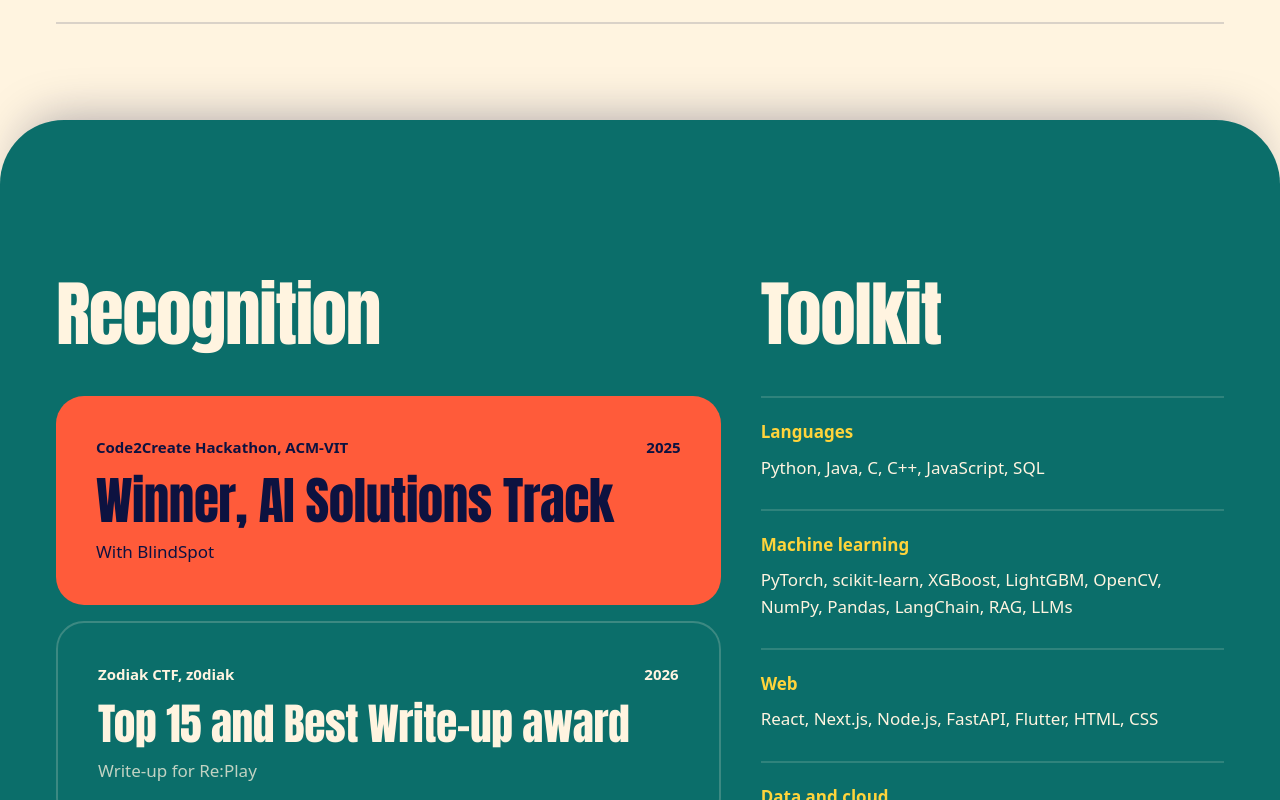
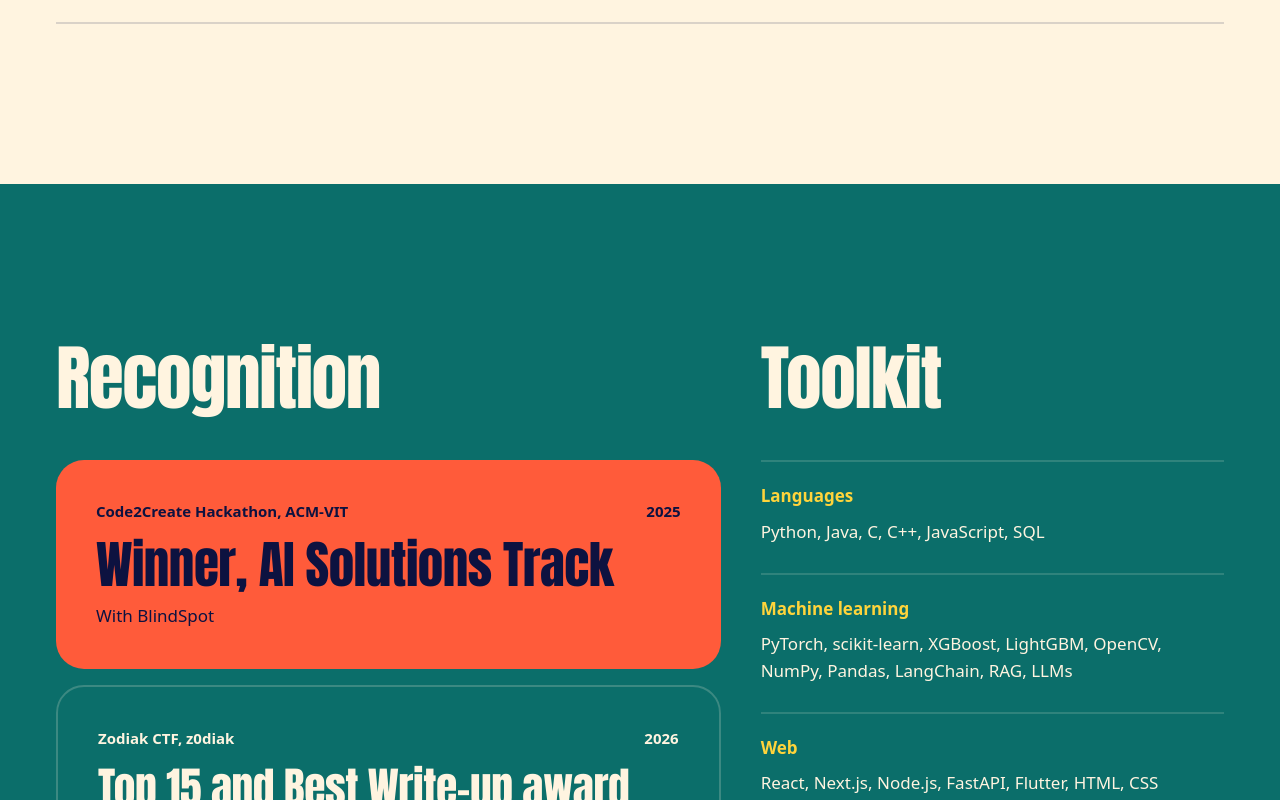
Before and after one commit to parth-garg01/Profile, a React (Vite) app: page / in a window 1280 px wide. Shown: the part 8840-9640 px from the top of the page. Built offline with nearby package versions, Linux system fonts and the light colour scheme; a web font is replaced by a local one.

Commit message:
Drop the stacked-card edge from the recognition section

```diff
--- a/src/components/Experience.jsx
+++ b/src/components/Experience.jsx
@@ -38,7 +38,7 @@ export function Experience() {
 
 export function Recognition() {
   return (
-    <section id="recognition" className="section relative -mt-12 rounded-t-[40px] bg-teal shadow-[0_-24px_48px_-24px_rgba(13,18,64,0.35)] md:-mt-16 md:rounded-t-[64px]" aria-labelledby="rec-title">
+    <section id="recognition" className="section bg-teal" aria-labelledby="rec-title">
       <div className="page grid gap-16 lg:grid-cols-12 lg:gap-10">
         <div className="lg:col-span-7">
           <RevealHeading id="rec-title" className="h-section">
```
